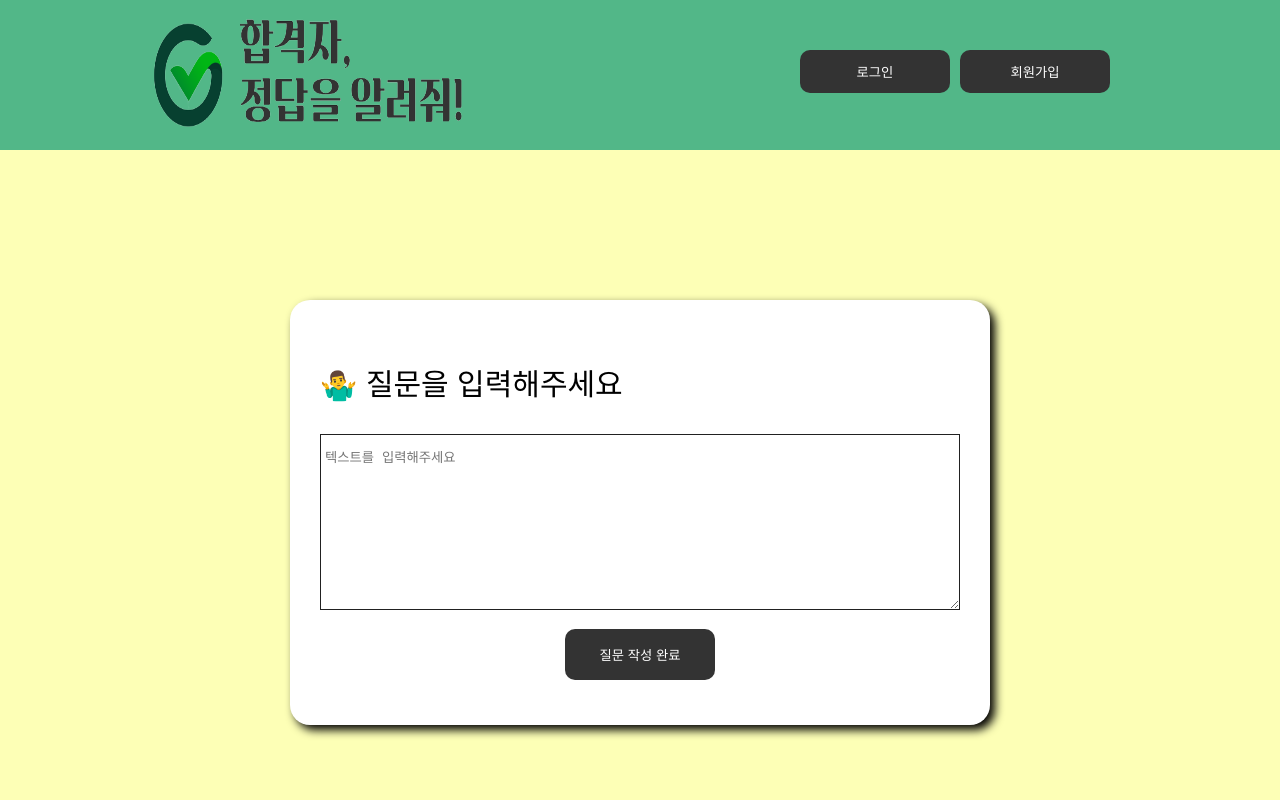
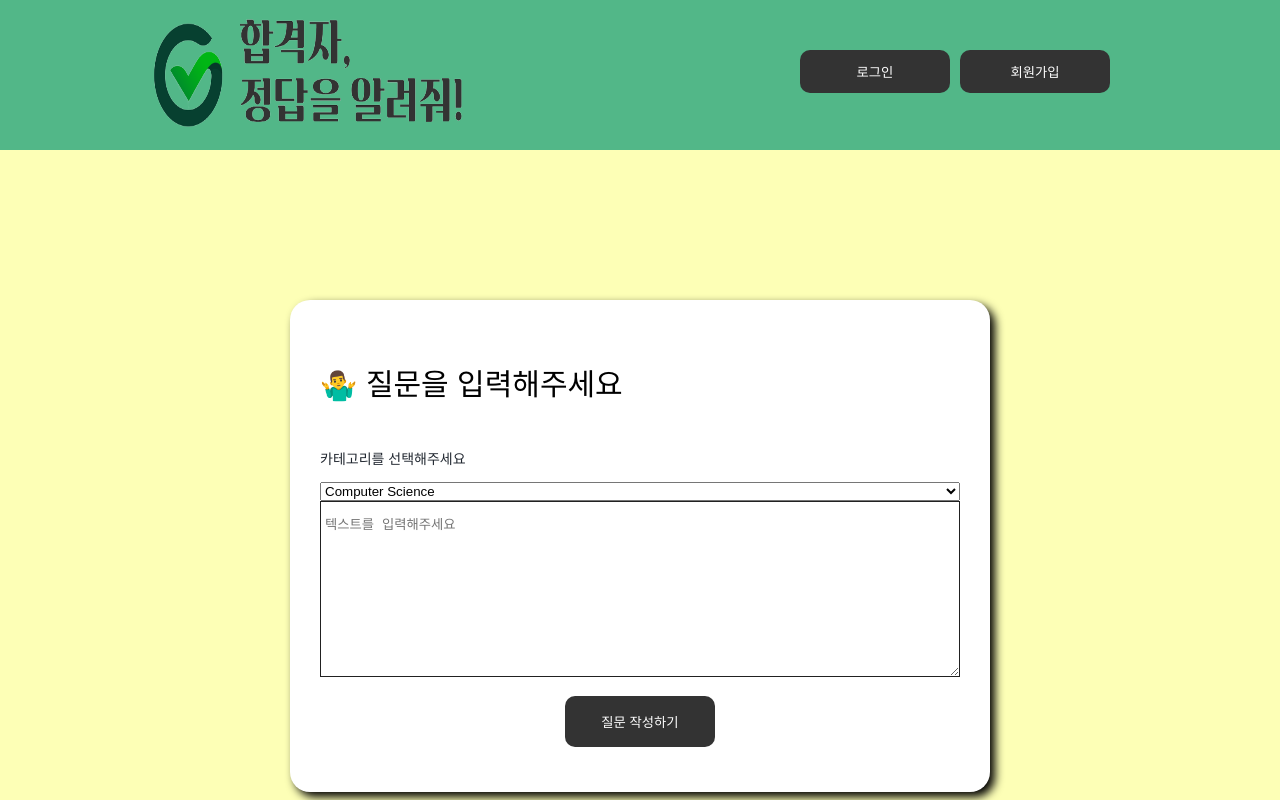
Before and after one commit to ShinByoungWoo/CS_project, a React (Create React App) app: page /questionwrite in a window 1280 px wide. Built offline with nearby package versions, Linux system fonts and the light colour scheme.

Commit message:
답변수정 완료, 카테고리 추가 진행중

```diff
--- a/src/elements/Input.js
+++ b/src/elements/Input.js
@@ -3,7 +3,7 @@ import styled from "styled-components";
 import { Text, Grid } from "./index";
 
 const Input = (props) => {
-  const { label, placeholder, _onChange, type, multiLine, width } = props;
+  const { label, placeholder, _onChange, type, multiLine, width ,value } = props;
 
   if (multiLine) {
     return (
@@ -11,6 +11,7 @@ const Input = (props) => {
         {label && <Text margin="0px">{label}</Text>}
         <EleTextArea
           type={type}
+          value={value}
           rows={10}
           placeholder={placeholder}
           onChange={_onChange}
--- a/src/pages/AnswerWrite.js
+++ b/src/pages/AnswerWrite.js
@@ -10,10 +10,25 @@ import { actionCreators as questionActions } from "../redux/modules/question";
 const AnswerWrite = (props) => {
   const dispatch = useDispatch();
   const history = useHistory();
-  // questionId와 일치하는 질문 내용 불러오기
+
   React.useEffect(() => {
     dispatch(questionActions.loadQuestionDB());
+    if (is_edit && !answer) {
+      window.alert("답변 내용이 확인되지 않아 이전 페이지로 되돌아 갑니다!")
+      history.goBack();
+
+      return;
+    }
+    if (is_edit){
+      answer && (setAnswers(answer.answer));
+    }
   }, []);
+
+// 답변 생성 넘겨주기
+const [answers, setAnswers] = React.useState("");
+const changeAnswers = (e) => {
+  setAnswers(e.target.value);
+};
 
   //is_edit
   const questionList = useSelector((state) => state.question.list);
@@ -31,16 +46,11 @@ const AnswerWrite = (props) => {
   const question = questionList[questionIndex];
   console.log(question);
 
-  // 답변 생성 넘겨주기
-  const [answers, setAnswers] = React.useState("");
-  const changeAnswers = (e) => {
-    setAnswers(e.target.value);
-  };
 
   // 답변 생성
 
   const editAnswer = () => {
-    dispatch(answerActions.editAnswerDB(paramsId, answer));
+    dispatch(answerActions.editAnswerDB(paramsId, answers));
   };
   const addAnswer = () => {
     dispatch(answerActions.addAnswerDB(paramsId, answers));
@@ -69,12 +79,13 @@ const AnswerWrite = (props) => {
   return (
     <React.Fragment>
       <Frame>
-        {is_edit ? answer : question && (
-          <Text color="white" size="30px">
-            {is_edit ? "게시글 수정" : question.questionTitle}
+        {(is_edit ? answer : question) && (
+          <Text size="30px">
+            {is_edit ? "답변 수정" : question.questionTitle}
           </Text>
         )}
-        <Input multiLine _onChange={changeAnswers}></Input>
+
+        <Input multiLine  value={answers} _onChange={changeAnswers}></Input>
         <BtnBox>
           <Button
             margin="10px"
@@ -90,14 +101,20 @@ const AnswerWrite = (props) => {
           margin="10px"
           width="80px"
           text="수정하기"
-          _onClick={editAnswer}
+          _onClick={() => {
+            editAnswer();
+            history.goBack();
+          }}
         ></Button>
         ) : (
           <Button
             margin="10px"
             width="80px"
             text="작성하기"
-            _onClick={addAnswer}
+            _onClick={() => {
+              addAnswer();
+              history.goBack();
+            }}
           ></Button>
         )}
         </BtnBox>
--- a/src/pages/InterviweList.js
+++ b/src/pages/InterviweList.js
@@ -15,7 +15,6 @@ const InterviewList = (props) => {
     dispatch(questionActions.loadQuestionDB());
   }, []);
   const questionList = useSelector((state) => state.question.list);
-  console.log(questionList);
 
   return (
     <React.Fragment>
--- a/src/pages/QuestionWrite.js
+++ b/src/pages/QuestionWrite.js
@@ -12,13 +12,18 @@ const QuestionWrite = (props) => {
 
   const { history } = props;
   const [questions, setQuestions] = React.useState("");
+  const selectList = ["Computer Science", "Data Structure", "Database", "Algorithm","JavaScript","React", "Node.js"];
+  const [selected, setSelected] = React.useState("Computer Science");
 
   //작성된 내용 넘겨주기
   const changeQuestions = (e) => {
     setQuestions(e.target.value);
   };
   const addQuestion = () => {
-    dispatch(questionActions.addQuestionDB(questions));
+    dispatch(questionActions.addQuestionDB(questions,selected));
+  };
+  const handleSelect = (e) => {
+    setSelected(e.target.value);
   };
   /*로그인 되어있지 않을 경우 보여지는 페이지*/
   // if (!is_login) {
@@ -44,15 +49,24 @@ const QuestionWrite = (props) => {
       <Container>
         <Frame>
           <Text color="black" size="30px">
-            {" "}
             🤷‍♂️ 질문을 입력해주세요
           </Text>
-          <Input width="100%" multiLine _onChange={changeQuestions}></Input>
+          <Text>
+            카테고리를 선택해주세요
+          </Text>
+          <select onChange={handleSelect} value={selected}>
+          {selectList.map((item) => (
+            <option value={item} key={item}>
+              {item}
+            </option>
+          ))}
+        </select>
+          <Input width="100%" multiLine value={questions} _onChange={changeQuestions}></Input>
           <Button
             margin="15px auto "
             width="150px"
             padding="16px"
-            text="질문 작성 완료"
+            text="질문 작성하기"
             _onClick={addQuestion}
           ></Button>
         </Frame>
@@ -79,4 +93,5 @@ const Frame = styled.div`
   }
 `;
 
+
 export default QuestionWrite;
--- a/src/redux/modules/answer.js
+++ b/src/redux/modules/answer.js
@@ -66,6 +66,7 @@ const loadAnswerDB = (id) => {
 //답변수정
 export const editAnswerDB = (answerId,answer) => {
   return (dispatch, getState, { history }) => {
+    console.log(answer)
     const TOKEN = localStorage.getItem("token");
     instance
     .patch(`/api/answers/${answerId}`,{
--- a/src/redux/modules/question.js
+++ b/src/redux/modules/question.js
@@ -10,7 +10,7 @@ const LOAD_QUESTION = "QUESTION_LOAD";
 
 
 //action creator
-const addQuestion = createAction(ADD_QUESTION, (questions) => ({ questions }));
+const addQuestion = createAction(ADD_QUESTION, ({questions, category}) => ({ questions, category }));
 const loadQuestions = createAction(LOAD_QUESTION, (questions) => ({ questions }));
 
 
@@ -27,7 +27,7 @@ const initalQuestion = {
 
 //axios
 // 질문카드 서버로 보내는 작업
-export const addQuestionDB = (qTitle) => {
+export const addQuestionDB = (qTitle, qCate) => {
   return (dispatch, getState, { history }) => {
     const TOKEN = localStorage.getItem("token");
     instance
@@ -35,12 +35,13 @@ export const addQuestionDB = (qTitle) => {
         "/api/questions",
         {
           questionTitle: qTitle,
+          category: qCate
         },
         { headers: { authorization: `Bearer ${TOKEN}` } }
       )
       .then((res) => {
         dispatch(addQuestion());
-
+        console.log(res)
         history.push("/");
       })
       .catch((err) => {
@@ -55,7 +56,6 @@ export const loadQuestionDB = () => {
     instance
       .get("/api/questions")
       .then((response) => {
-        console.log(response.data.questions)
         dispatch(loadQuestions(response.data.questions));
       })
       .catch((err) => {
@@ -84,7 +84,6 @@ const actionCreators = {
   addQuestionDB,
   loadQuestions,
   loadQuestionDB,
-
 };
 
 export { actionCreators };
```
